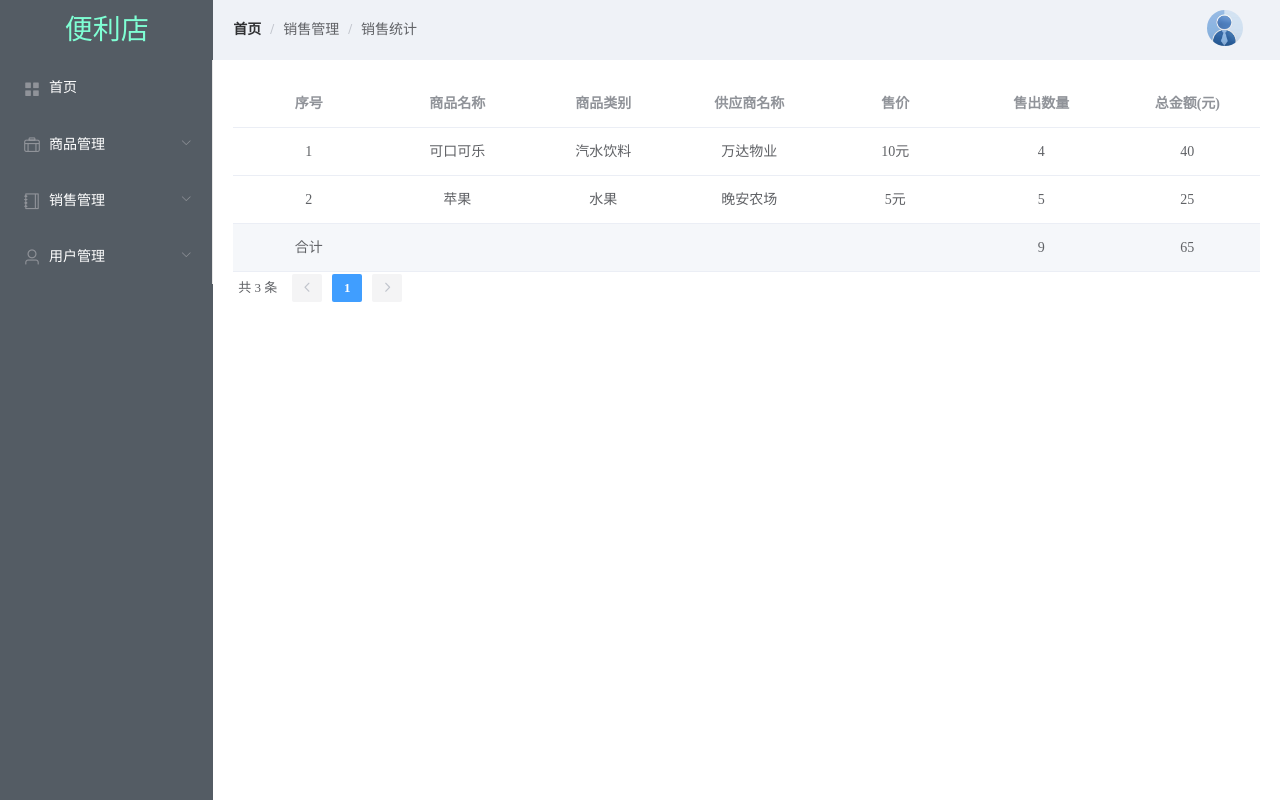
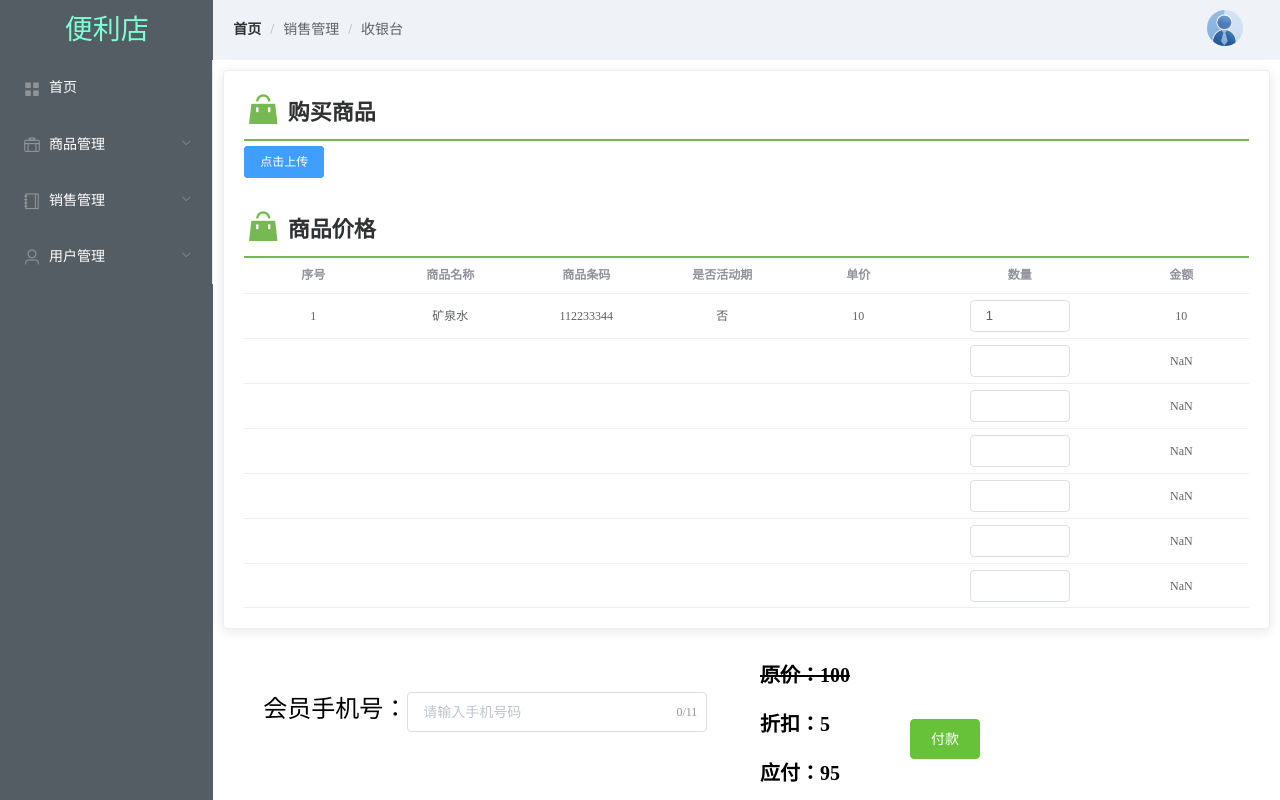
Before and after one commit to YangHuiYun0/convenience-store, a Vue app: page /#/sales-manage-checkstand in a window 1280 px wide. Before the commit this address led to /#/sales-manage-totalSales. Built offline with nearby package versions, Linux system fonts and the light colour scheme.

Commit message:
修改收银台+供应商列表

```diff
--- a/src/page/goods-manage/goods.vue
+++ b/src/page/goods-manage/goods.vue
@@ -4,7 +4,7 @@
     <HeadTop/>
      <div class="tables" style="padding:20px">
       <el-row style="width: 100%">
-        <el-col :xs="10" :sm="10" :md="8" :lg="6" :xl="4" class="aside">
+        <el-col :xs="10" :sm="10" :md="8" :lg="6" :xl="4"  class="aside">
           <div v-loading="isLoading" class="comp-tree">
 		        <el-button class="comp-tr-top"
               type="primary"
--- a/src/page/goods-manage/supplierList.vue
+++ b/src/page/goods-manage/supplierList.vue
@@ -2,7 +2,7 @@
   <div>
     <HeadTop/>
     <div class="tables" style="padding:20px">
-      <div style="margin-bottom:10px;text-align: right">
+      <div style="margin-bottom:20px;text-align: right">
         <el-button  type="success" class="el-icon-plus modify-btn right-btn" size="small"
                   @click="addSupplier()">增加供应商</el-button>
       </div>
@@ -45,6 +45,10 @@
             <el-input v-model="addSupplierForm.supplierName" show-word-limit maxlength=12
                       clearable style="width:300px"></el-input>
           </el-form-item>
+          <el-form-item label="联系方式" prop="supplierMobie">
+            <el-input v-model="addSupplierForm.supplierMobie" show-word-limit maxlength=11
+                      clearable style="width:300px"></el-input>
+          </el-form-item>
         </el-form>
         <span slot="footer" class="dialog-footer">
           <el-button @click="cancel">取消</el-button>
@@ -58,6 +62,13 @@
 import HeadTop from "../../components/headTop";
 export default {
   data(){
+    const mobileRequire = (rule, value, callback) => {
+      if (!String(this.addSupplierForm.supplierMobie).match(/^[1][3,4,5,6,7,8,9][0-9]{9}$/)) {
+        callback(new Error('手机号码格式不正确'));
+      } else {
+        callback();
+      }
+    }
     return{
       page:0,
       totalList:3,
@@ -66,14 +77,15 @@ export default {
       isShowList:true,
       submitLoading:false,
       dialogVisible:false,
-      supplierTable:['index','supplierId','supplierName'],
+      supplierTable:['index','supplierId','supplierName','supplierMobie'],
       supplierData:[
-        {index:'1',supplierId:'1111222',supplierName:'有机农场'},
-        {index:'1',supplierId:'1111222',supplierName:'永辉农场'},
-        {index:'1',supplierId:'1111222',supplierName:'达利园企业'}],
+        {index:'1',supplierId:'1111222',supplierName:'有机农场',supplierMobie:'164749246932'},
+        {index:'1',supplierId:'1111222',supplierName:'永辉农场',supplierMobie:'63294392473'},
+        {index:'1',supplierId:'1111222',supplierName:'达利园企业',supplierMobie:'13672639403'}],
       addSupplierForm:{
         supplierId:'',
         supplierName:'',
+        supplierMobie:'',
       },
       rules:{
         supplierName:[
@@ -82,6 +94,10 @@ export default {
         supplierId:[
           {required: true, message: '请输入供应商编号', trigger: 'blur'}
         ],
+        supplierMobie:[
+          { required: true, message: '请输入手机号', trigger: 'blur' },
+          { required: true, trigger: 'change', validator: mobileRequire }
+        ]
       }
     }
   },
@@ -94,6 +110,7 @@ export default {
         index:'序号',
         supplierId:'供应商编号',
         supplierName:'供应商名称',
+        supplierMobie:'联系方式',
       }
       return typeLabel[type] || '';
     },
--- a/src/page/sales-manage/checkstand.vue
+++ b/src/page/sales-manage/checkstand.vue
@@ -10,17 +10,20 @@
           <span> 购买商品</span>
          </div>
          <div class="upload">
-          <el-upload
-            action=""
-            list-type="picture-card"
-            :on-preview="handlePictureCardPreview"
+         <el-upload
+            class="upload-demo"
+            action
+            :show-file-list='false'
+            :auto-upload='false'
+            :on-preview="handlePreview"
             :on-remove="handleRemove"
-            :auto-upload='false'>
-            <i class="el-icon-plus"></i>
+            :before-remove="beforeRemove"
+            multiple
+            :limit="1"
+            :on-exceed="handleExceed"
+            :file-list="fileList">
+            <el-button size="small" type="primary">点击上传</el-button>
           </el-upload>
-          <el-dialog :visible.sync="dialogVisible">
-            <img width="100%" :src="dialogImageUrl" alt="">
-          </el-dialog>
          </div>
           <div class="title">
           <i class="el-icon-s-goods title-icon"></i>
@@ -77,6 +80,7 @@ import HeadTop from "../../components/headTop";
 export default {
   data(){
     return{
+      fileList:[],
       mobile:'',
       dataListLoading:false,
       dialogImageUrl: '',
@@ -102,18 +106,24 @@ export default {
       }
       return typeLabel[type] || '';
     },
-    handleRemove(file, fileList) {
-      console.log(file, fileList);
-    },
-    // 选择图片
-    handlePictureCardPreview(file) {
-      this.dialogImageUrl = file.url;
-      this.dialogVisible = true;
-    },
+
     // 结算单个商品的总价
     settlementTotal(_item){
       return Number(_item.sellPrice) *Number(_item.soldNum)
-    }
+    },
+
+     handleRemove(file, fileList) {
+        console.log(file, fileList);
+      },
+      handlePreview(file) {
+        console.log(file);
+      },
+      handleExceed(files, fileList) {
+        this.$message.warning('一次只能上传一件商品');
+      },
+      beforeRemove(file, fileList) {
+        return this.$confirm(`确定移除 ${ file.name }？`);
+      }
   }
 }
 </script>
--- a/src/page/user-manage/memberList.vue
+++ b/src/page/user-manage/memberList.vue
@@ -93,15 +93,15 @@
             :modal-append-to-body='false'
             width='500px'>
       <el-form :model="levelForm" ref="levelForm" :rules="rules" >
-        <div v-for="(item,index) in IntegralList" :key="index">
+        <!-- <div v-for="(item,index) in IntegralList" :key="index">
           {{ item }}
-        </div>>
+        </div>> -->
          <el-form-item label="普通会员" prop="ordinary">
-          <el-input v-model="levelForm.startIntegral" placeholder="请输入积分范围"
+          <el-input v-model="levelForm.ordinary" placeholder="请输入积分范围"
                     clearable style="width:300px"></el-input>
-          <span>&nbsp;&nbsp;至&nbsp;&nbsp;</span>
+          <!-- <span>&nbsp;&nbsp;至&nbsp;&nbsp;</span>
           <el-input v-model="item.endIntegral" placeholder="请输入积分范围"
-                  clearable style="width:300px"></el-input>
+                  clearable style="width:300px"></el-input> -->
         </el-form-item>
 
         <el-form-item label="白银会员" prop="silver">
@@ -219,8 +219,8 @@ export default {
       this.cancel();
     },
     cancel() {
-      this.$refs.memberForm.resetFields();
-      this.$refs.levelForm.resetFields();
+      // this.$refs.memberForm.resetFields();
+      // this.$refs.levelForm.resetFields();
       this.levelVisible = false;
       this.submitLoading = false;
       this.dialogVisible = false;
```
